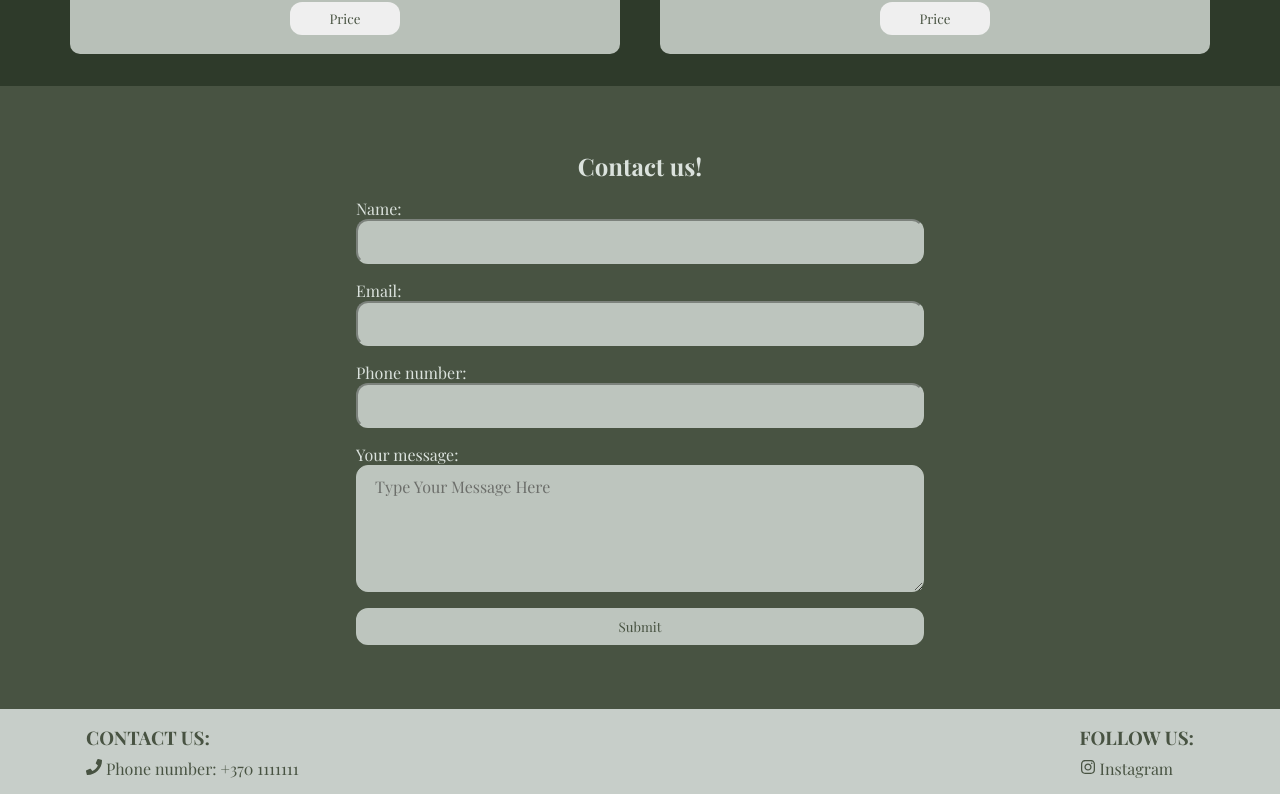
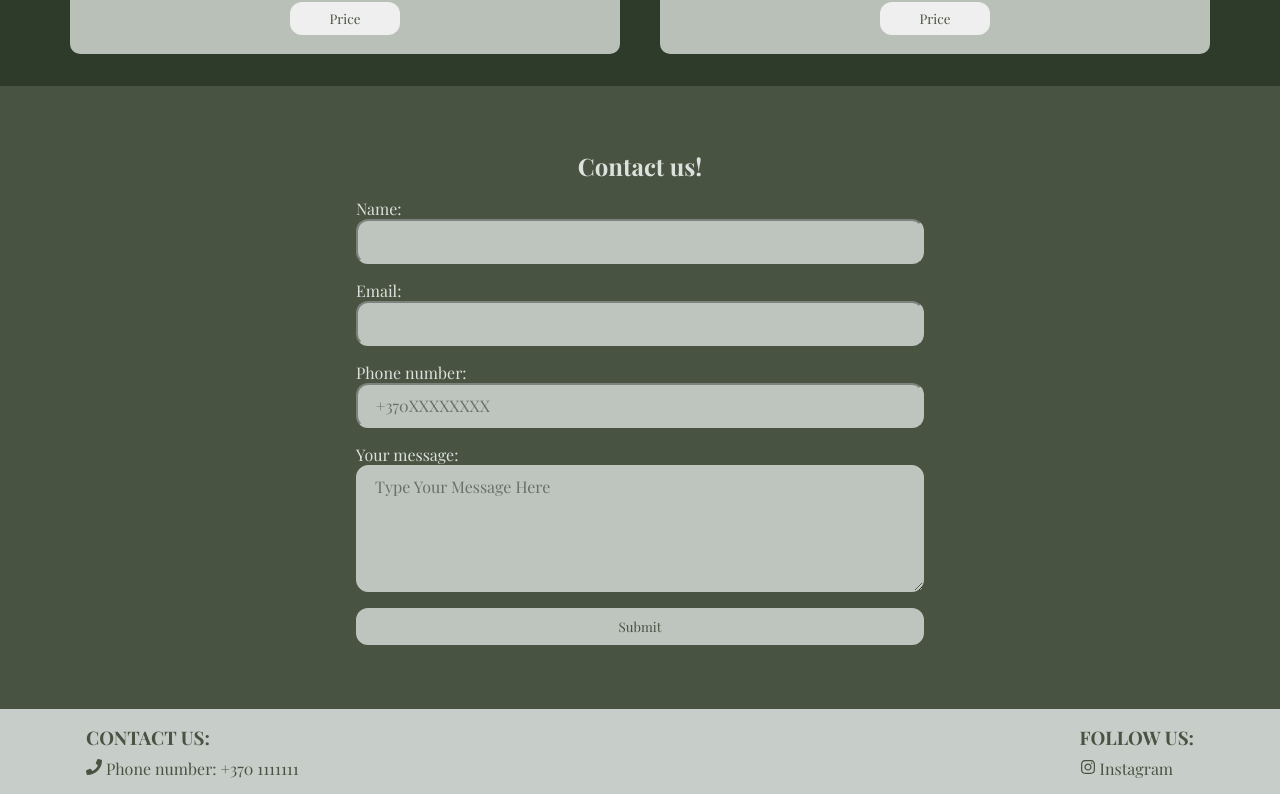
Before and after one commit to KamilePaukste/New, a React (Create React App) app: page / in a window 1280 px wide. Shown: the part 1994-2788 px from the top of the page. Built offline with nearby package versions, Linux system fonts and the light colour scheme; a web font is replaced by a local one.

Commit message:
Form validation

```diff
--- a/src/components/Navbarstyle.css
+++ b/src/components/Navbarstyle.css
@@ -19,7 +19,7 @@
 }
 
 .navmenu li {
-  padding: 0 1rem;
+  padding: 1 0rem;
 }
 
 .hamburgermenu {
@@ -36,14 +36,16 @@ h1 {
     align-items: center;
     width: 100%;
     background: rgba(72, 83, 66, 0.9);
-    position: absolute;
-    top: 0;
+    position: fixed;
+    top: 90px;
     left: -100%;
     z-index: -3;
     transition: 0.5s;
   }
   .navmenu.active {
+    top: 90px;
     left: 0;
+    background-color: rgba(72, 83, 66, 0.5);
   }
   .navmenu li {
     padding: 1rem 0;
--- a/src/components/contact.jsx
+++ b/src/components/contact.jsx
@@ -6,15 +6,31 @@ function Contact() {
     <div className="form">
       <form>
         <h2>Contact us!</h2>
-        <label>Name:</label>
-        <input type="text"></input>
-        <label>Email:</label>
-        <input type="email"></input>
-        <label>Phone number:</label>
-        <input type="number"></input>
-        <label>Your message:</label>
-        <textarea rows="5" placeholder="Type Your Message Here"></textarea>
-        <button className="btn">Submit</button>
+        <label htmlFor="name">Name:</label>
+        <input type="text" id="name" name="name" required></input>
+        <label htmlFor="email">Email:</label>
+        <input type="email" id="email" name="email" required></input>
+        <label htmlFor="phone">Phone number:</label>
+        <input
+          type="tel"
+          id="phone"
+          name="phone"
+          required
+          pattern="^\+370\d{8}$"
+          title="Phone number must be in the format +370XXXXXXXX"
+          placeholder="+370XXXXXXXX"
+        ></input>
+        <label htmlFor="message">Your message:</label>
+        <textarea
+          id="message"
+          name="message"
+          rows="5"
+          placeholder="Type Your Message Here"
+          required
+        ></textarea>
+        <button type="submit" className="btn">
+          Submit
+        </button>
       </form>
     </div>
   );
```
